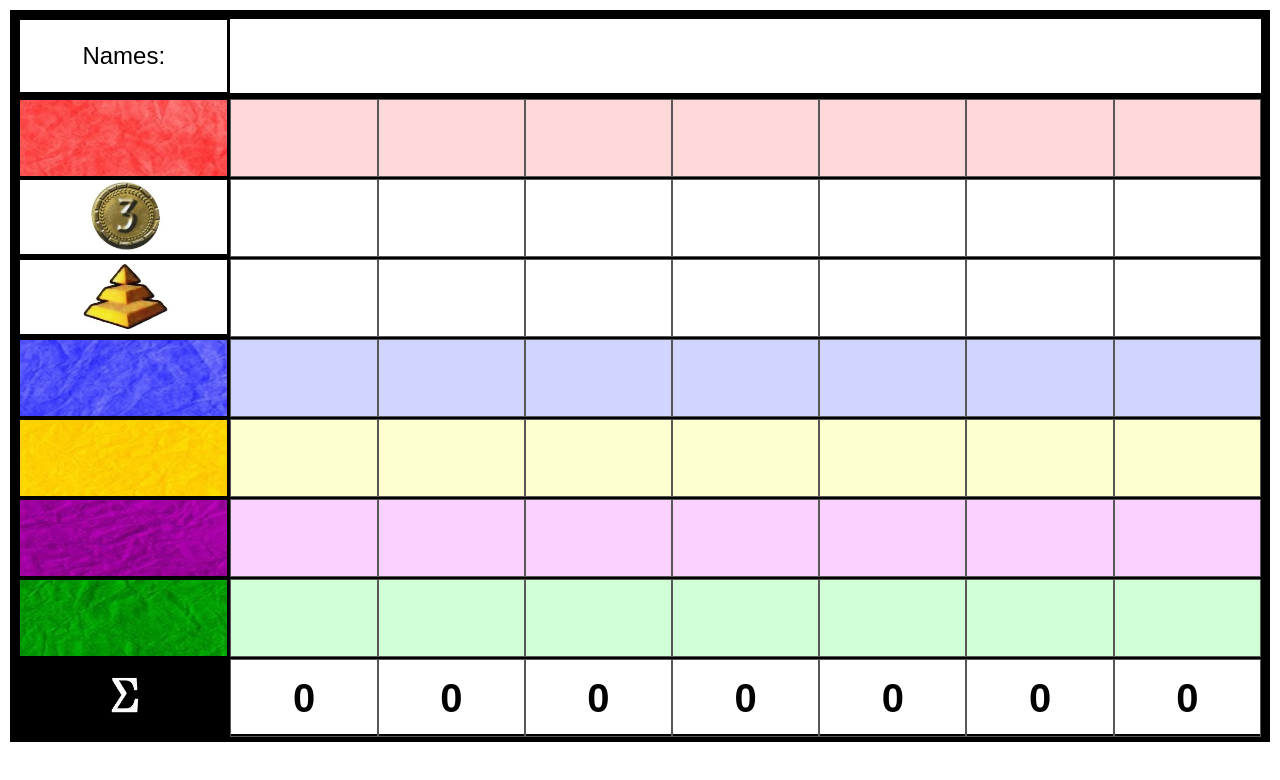
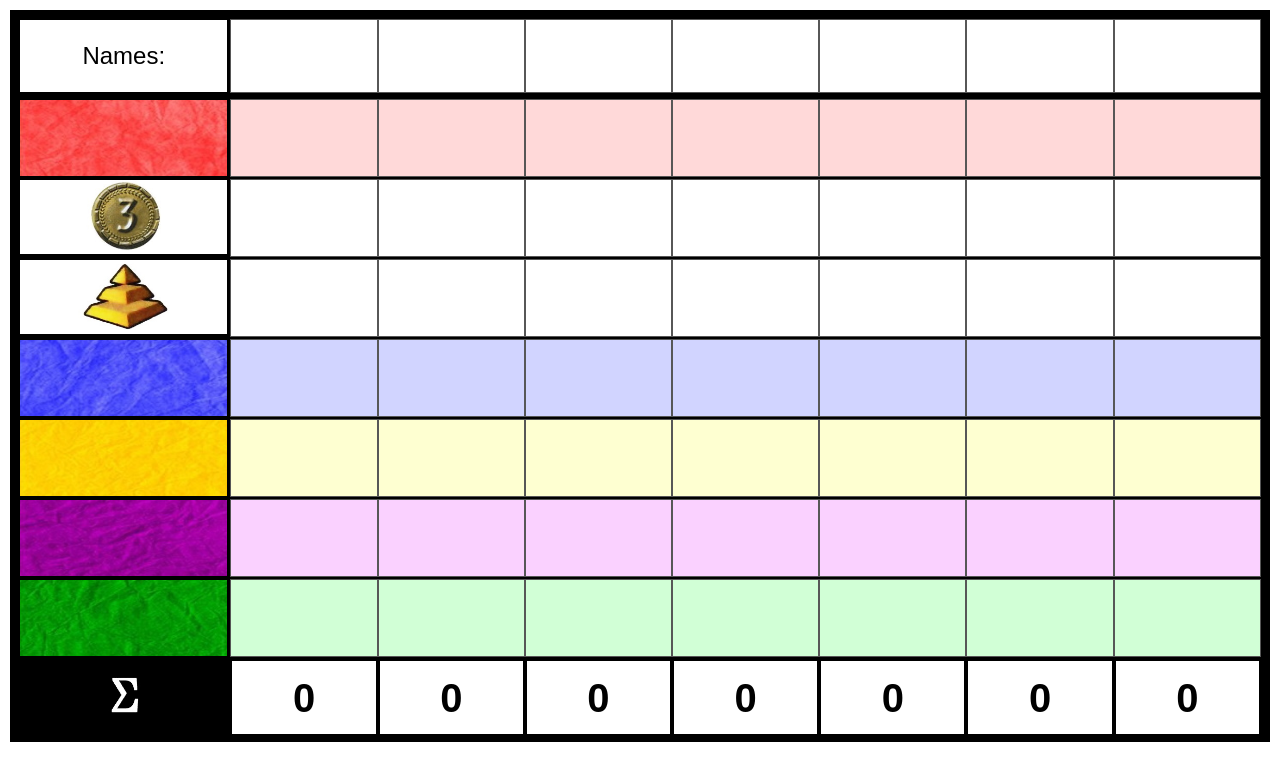
Before and after one commit to guitarman018/scorecards, a React (Create React App) app: page /scoresdiv in a window 1280 px wide. Shown: the top 780 px of the page. Built offline with nearby package versions, Linux system fonts and the light colour scheme.

Commit message:
Implements names & allows negatives
Scorecard itself is finished now, next is implementing localStorage and a 'back to main' (with confirmation)

```diff
--- a/src/components/scoresdiv.css
+++ b/src/components/scoresdiv.css
@@ -2,6 +2,7 @@
     box-sizing: border-box;
     margin: 0px;
     padding: 0px;
+
 }
 
 body {
@@ -18,6 +19,10 @@ body {
 
 div {
     border: 2px solid black;
+}
+
+.textNames {
+    font-size: 4em;
 }
 
 .cellsContainer {
@@ -44,6 +49,7 @@ div {
 .finalScores {
     font-family: 'Nanum Gothic', sans-serif;
     font-size: 40px;
+    border: 2px solid black;
 }
 
 input {
@@ -83,5 +89,4 @@ input {
     max-width: 95%;
     max-height: 95%;
     object-fit: contain;
-
-    }
+}
--- a/src/components/scoresdiv.js
+++ b/src/components/scoresdiv.js
@@ -42,6 +42,10 @@ export default function ScoresDiv() {
         let copy = playerScores
         if(e.target.value >= 0){
             copy[rowGet-1][colGet-1] = parseInt(e.target.value)
+            console.log(`value is ${parseInt(e.target.value)}`)
+        } else if (e.target.value < 0){
+            copy[rowGet-1][colGet-1] = parseInt(e.target.value)
+            console.log(`value is ${parseInt(e.target.value)}`)
         }
         setPlayerScores(copy)
 
@@ -57,7 +61,7 @@ export default function ScoresDiv() {
                 } else if(playerScores[i][j] <= 0 && playerScores[i][j] != "") {
                     playerSum += playerScores[i][j]
                 }
-                console.log(`reading: ${playerScores[i][j]}`)
+                // console.log(`reading: ${playerScores[i][j]}`)
 
             }
             newTotals[i] = playerSum
@@ -71,7 +75,7 @@ export default function ScoresDiv() {
     function buildNames() {
         let playerCells = []
         for (let i = 1; i <= players; i++) {
-            playerCells.push(<div className="nameLeft"><input type="text" style={{fontSize: 16, fontFamily: "sans-serif"}} /></div>)
+            playerCells.push(<div className="innerDiv"><input type="text" className="textName" autoComplete="new-password"/></div>)
         }
         return playerCells
     }
@@ -81,7 +85,7 @@ export default function ScoresDiv() {
         for (let i = 1; i <= players; i++) {
             let cellId = `cell${i}-row${rowNum}`
             let inputId = cellId + "-input"
-            cells.push(<div className="innerDiv" style={{backgroundColor: color}} key={cellId} id={cellId}><input type="number" min="-100" id={inputId} onChange={update} style={{maxWidth: "100%"}} /></div>)
+            cells.push(<div className="innerDiv" style={{backgroundColor: color}} key={cellId} id={cellId}><input type="number" autoComplete="new-password" id={inputId} onChange={update} style={{maxWidth: "100%"}} /></div>)
         }
         return cells
     }
@@ -106,12 +110,11 @@ export default function ScoresDiv() {
                 }  else if(playerScores[i][j] < 0) {
                     playerSum += playerScores[i][j]
                 }
-                console.log(`reading: ${playerScores[i][j]}`)
+                // console.log(`reading: ${playerScores[i][j]}`)
             }
             newTotals[i] = playerSum
         }
         setPlayerTotals(newTotals)
-
     }, [playerScores])
 
     return(
@@ -120,7 +123,7 @@ export default function ScoresDiv() {
                 <div style={{textAlign: "center", fontFamily: "sans-serif", width: "17%", display: "flex", justifyContent: "center", fontSize: '1.5rem'}}>
                     <p style={{margin: "auto 0"}}>Names:</p>
                 </div>
-                <div className='cellsContainer'>{buildNames}</div>
+                <div className="cellsContainer">{buildNames()}</div>
             </div>
                     <div className="board">
                         <div className="icons" style={{backgroundImage: "url(" + red + ")"}}></div>
```
